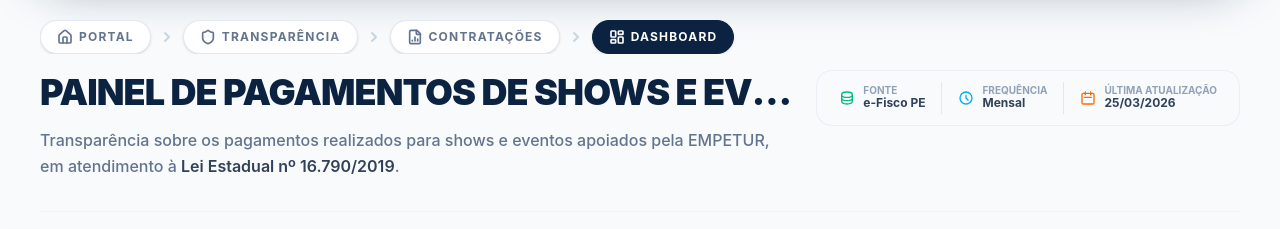
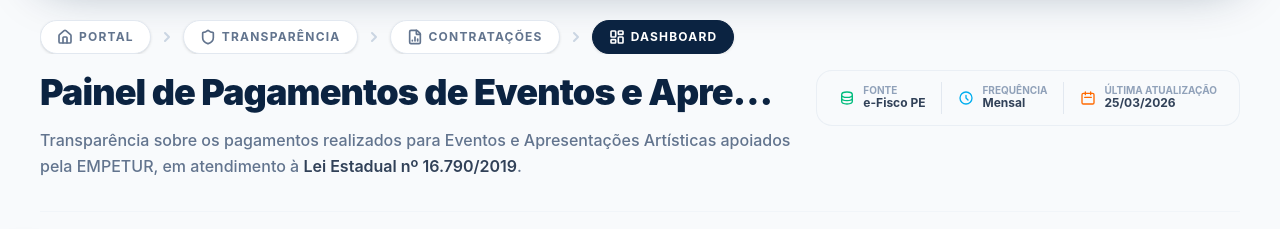
Before and after one commit to rbtzinn/EMPETUR_PAINEL, a React (Vite) app: page /dashboard in a window 1280 px wide. Shown: the part 165-394 px from the top of the page. Built offline with nearby package versions, Linux system fonts and the light colour scheme; no server answers.

Commit message:
ajustando os nome do painel para Eventos e Apresentações Artísticas

```diff
--- a/src/components/layout/DashboardHeader.jsx
+++ b/src/components/layout/DashboardHeader.jsx
@@ -7,10 +7,10 @@ export default function DashboardHeader({ dataUltimaAtualizacao }) {
       <div className="flex-auto min-w-0 max-w-5xl">
         {/* Título com ajuste de tamanho e tracking para evitar quebras */}
         <h1 className="text-2xl md:text-3xl lg:text-4xl font-black text-[#0B2341] tracking-tight leading-tight mb-3 whitespace-nowrap overflow-hidden text-ellipsis">
-          PAINEL DE PAGAMENTOS DE SHOWS E EVENTOS
+          Painel de Pagamentos de Eventos e Apresentações Artísticas
         </h1>
         <p className="text-sm md:text-base text-slate-500 font-medium leading-relaxed max-w-3xl">
-          Transparência sobre os pagamentos realizados para shows e eventos apoiados pela EMPETUR,
+          Transparência sobre os pagamentos realizados para Eventos e Apresentações Artísticas apoiados pela EMPETUR,
           em atendimento à <span className="text-slate-700 font-semibold leading-relaxed">Lei Estadual nº 16.790/2019</span>.
         </p>
       </div>
--- a/src/components/sections/Hero.jsx
+++ b/src/components/sections/Hero.jsx
@@ -94,14 +94,14 @@ export default function Hero({ apresentacoes, municipios, artistas }) {
                 Pagamentos
               </span>
               <span className="hero-title-gradient block text-[clamp(1.9rem,10vw,2.55rem)] text-transparent bg-clip-text bg-gradient-to-r from-[#7DD3FC] via-[#00AEEF] to-white [overflow-wrap:anywhere]">
-                de Shows e Eventos
+                de Eventos e Apresentações Artísticas
               </span>
             </h1>
 
             <h1 className="hidden sm:block w-full min-w-0 text-5xl md:text-6xl lg:text-7xl font-black text-white tracking-tight leading-[0.95] mb-5">
               Painel de Pagamentos
               <span className="hero-title-gradient block mt-2 text-transparent bg-clip-text bg-gradient-to-r from-[#7DD3FC] via-[#00AEEF] to-white">
-                de Shows e Eventos
+                de Eventos e Apresentações Artísticas
               </span>
             </h1>
           </div>
```
